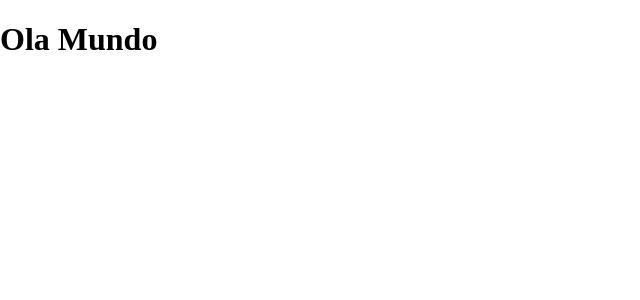
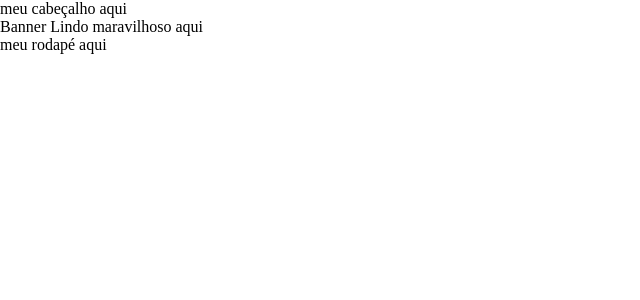
Before and after one commit to Jprtc/projeto-loja-hardware, a React (Vite) app: page / in a window 1280 px wide. Shown: the top 300 px of the page, without its empty margins (0-640 px from the left). Built offline with nearby package versions, Linux system fonts and the light colour scheme.

Commit message:
Organizando a estrutura basica do projeto

```diff
--- a/src/App.jsx
+++ b/src/App.jsx
@@ -1,11 +1,16 @@
 
 import './App.css'
+import Footer from './Widgets/Footer/Footer'
+import Header from './Widgets/Header/header'
+import MainBanner from './Widgets/MainBanner/MainBanner'
 
 function App() {
 
   return (
     <>
-     <h1>Ola Mundo</h1>
+    <Header/>
+      <MainBanner/>
+    <Footer/>
     </>
   )
 }
--- /dev/null
+++ b/src/Widgets/Footer/Footer.jsx
@@ -0,0 +1,12 @@
+
+
+function Footer() {
+
+  return (
+    <footer>
+        <p>meu rodapé aqui</p>
+    </footer>
+  )
+}
+
+export default Footer
--- /dev/null
+++ b/src/Widgets/Header/Header.jsx
@@ -0,0 +1,12 @@
+
+
+function Header() {
+
+  return (
+    <header>
+        <p>meu cabeçalho aqui</p>
+    </header>
+  )
+}
+
+export default Header
--- /dev/null
+++ b/src/Widgets/MainBanner/MainBanner.jsx
@@ -0,0 +1,12 @@
+
+
+function MainBanner() {
+
+  return (
+    <section>
+        Banner Lindo maravilhoso aqui
+    </section>
+  )
+}
+
+export default MainBanner
```
